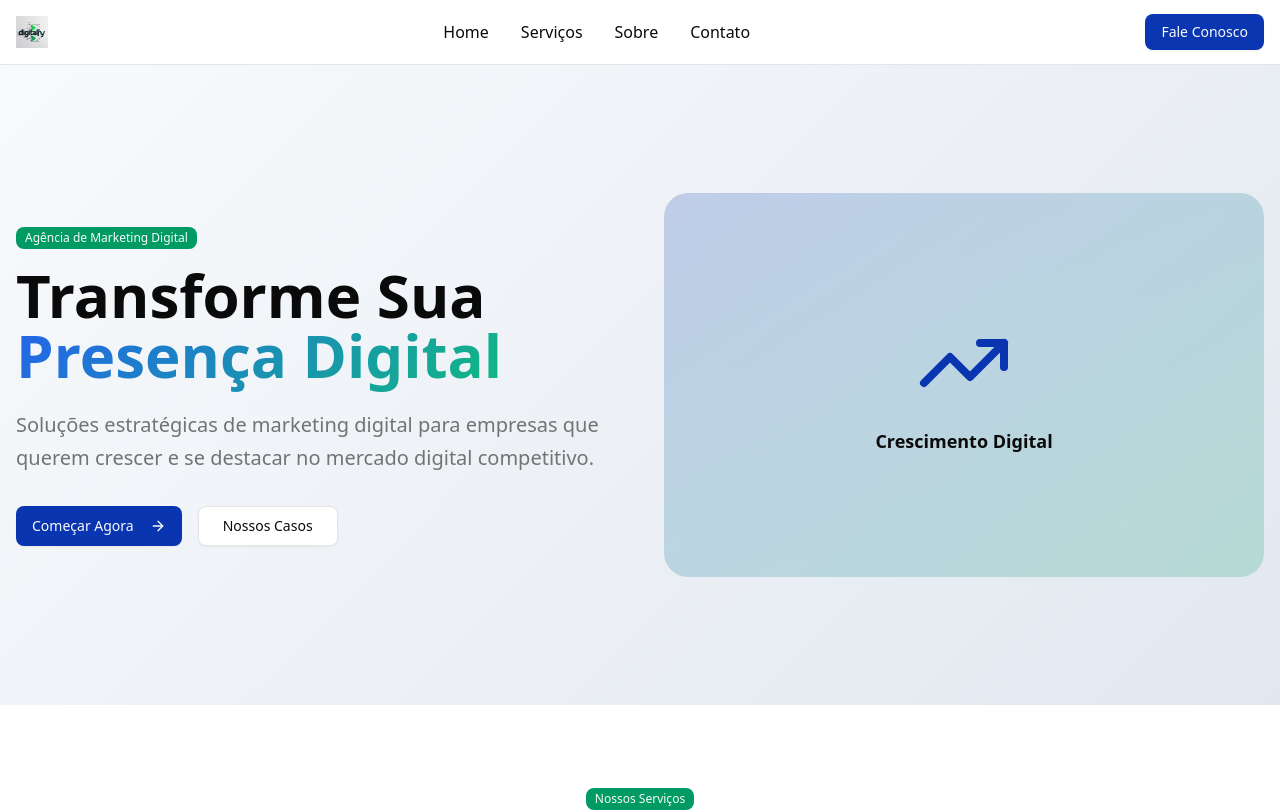
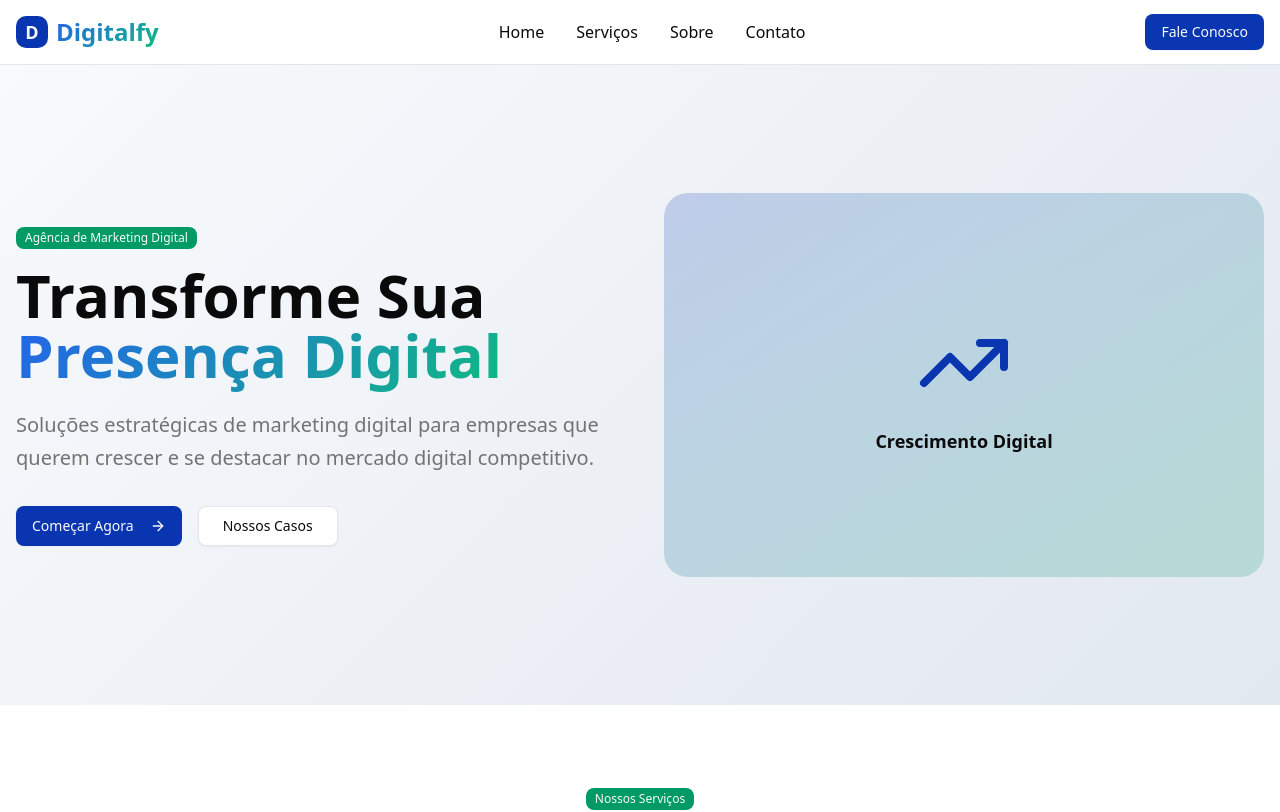
Before and after one commit to kakow-coder/digitalfy-website, a React (Vite) app: page / in a window 1280 px wide. Shown: the top 812 px of the page. Built offline with nearby package versions, Linux system fonts and the light colour scheme.

Commit message:
Update App.jsx

```diff
--- a/src/App.jsx
+++ b/src/App.jsx
@@ -62,7 +62,13 @@ function App() {
       {/* Header */}
       <header className="sticky top-0 z-50 w-full border-b bg-background/95 backdrop-blur supports-[backdrop-filter]:bg-background/60">
         <div className="container mx-auto px-4 h-16 flex items-center justify-between">
-          <img src="src/assets/Leonardo_Phoenix_10_Crie_um_logo_moderno_para_uma_agncia_chama_1.jpg" alt="Digitalfy logo" className="h-8"/>
+          <div className="flex items-center space-x-2">
+  <div className="w-8 h-8 bg-primary rounded-lg flex items-center justify-center">
+    <span className="text-primary-foreground font-bold text-lg">D</span>
+  </div>
+  <span className="text-2xl font-bold text-gradient">Digitalfy</span>
+</div>
+
 
           <nav className="hidden md:flex items-center space-x-8">
             <a href="#home" className="text-foreground hover:text-primary transition-colors">Home</a>
```
